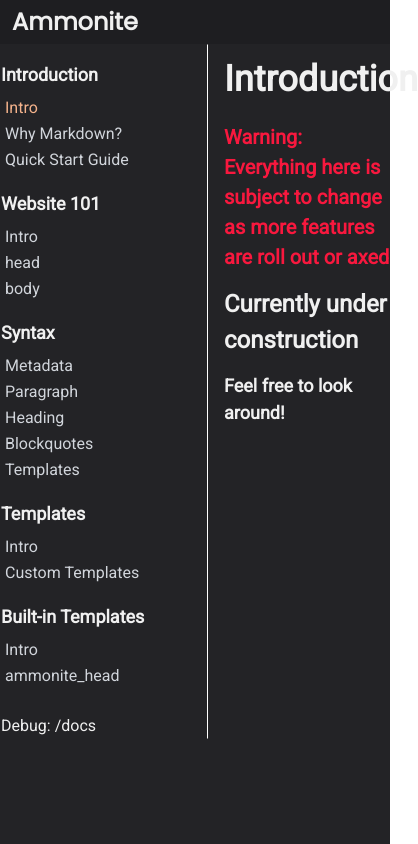
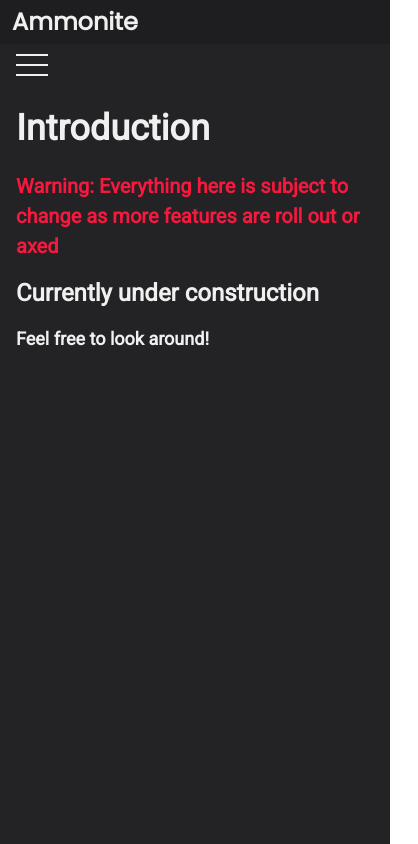
Before and after one commit to ammonite-dev/ammonite-docs, a SvelteKit app: page /docs in a window 390 px wide. Shown: the top 844 px of the page, 418 px wide, since content can reach past the window. Built offline with nearby package versions, Linux system fonts and the light colour scheme.

Commit message:
add hamburger menu for mobile

```diff
--- a/src/routes/docs/+layout.svelte
+++ b/src/routes/docs/+layout.svelte
@@ -1,6 +1,7 @@
 <script lang="ts">
 	import Sidebar from './Sidebar.svelte';
 	import { page } from '$app/stores';
+	import Hamburger from './Hamburger.svelte';
 
 	const pageTitle = 'Ammonite Docs';
 	const pageDescription = 'Learn how to use Ammonite to generate great wiki pages';
@@ -26,13 +27,20 @@
 	<meta property="og:description" content={pageDescription} />
 </svelte:head>
 
-<div class="flex flex-row flex-nowrap">
-	<div class="pr-4">
-		<div class="w-52 overflow-y-auto max-h-screen border border-white/0 border-r-white">
+<div class="flex sm:flex-row flex-col flex-nowrap">
+	<div>
+		<!-- Desktop sidebar -->
+		<div
+			class="sm:block hidden pr-4 w-52 overflow-y-auto max-h-screen border border-white/0 border-r-white"
+		>
 			<Sidebar path={$page.url.pathname} />
 		</div>
+		<!-- Mobile hamburger -->
+		<div class="sm:hidden block sm:p-0 px-4">
+			<Hamburger path={$page.url.pathname} open={false} />
+		</div>
 	</div>
-	<div class="min-w-0">
+	<div class="min-w-0 px-4">
 		<slot />
 	</div>
 </div>
--- /dev/null
+++ b/src/routes/docs/Hamburger.svelte
@@ -0,0 +1,87 @@
+<script lang="ts">
+	import { FONT_SIZES, FONT_WEIGHT } from '$lib/styles/fonts';
+	import { SECTIONS, SECTION_ITEMS } from '$lib/constants/table_of_contents';
+	import { FONT_COLOR, FONT_COLOR_HOVER } from '$lib/constants/colors';
+	import {
+		HAMBURGER_BUTTON_1,
+		HAMBURGER_BUTTON_1_OPEN,
+		HAMBURGER_BUTTON_2_OPEN,
+		HAMBURGER_BUTTON_3_OPEN,
+		HAMBURGER_MENU_CLOSED,
+		HAMBURGER_MENU_OPENED
+	} from '$lib/styles/hamburger';
+	import { page } from '$app/stores';
+
+	const SECTION_STYLE = `
+        ${FONT_SIZES['lg']} ${FONT_WEIGHT['bold']}
+        pt-4 pb-2
+    `;
+
+	const SECTION_ITEM_STYLE_SHARED = `
+		pl-1 pb-0.5
+        duration-300
+	`;
+
+	const SECTION_ITEM_STYLE_DEFAULT = `
+        ${SECTION_ITEM_STYLE_SHARED}
+        text-gray-300
+        ${FONT_COLOR_HOVER['accentPrimary']}
+    `;
+	const SECTION_ITEM_STYLE_SELECTED = `
+        ${SECTION_ITEM_STYLE_SHARED}
+        ${FONT_COLOR['accentPrimary']}
+    `;
+
+	export let path: string;
+
+	export let open: boolean;
+
+	const toggleMenu = () => {
+		open = !open;
+	};
+</script>
+
+<div>
+	<button on:click={toggleMenu}>
+		<div
+			class="
+		duration-300
+		bg-light-text-primary
+		dark:bg-dark-text-primary
+		hover:bg-light-primary
+		hover:dark:bg-dark-primary"
+		>
+			<div class={HAMBURGER_BUTTON_1} />
+			<div class={HAMBURGER_BUTTON_1} />
+			<div class={HAMBURGER_BUTTON_1} />
+			<div class={HAMBURGER_BUTTON_1} />
+		</div>
+	</button>
+	<div class={open ? HAMBURGER_MENU_OPENED : HAMBURGER_MENU_CLOSED}>
+		<div class="flex justify-end w-full pt-2 px-6">
+			<div class="{FONT_COLOR['primary']} {FONT_COLOR_HOVER['accentPrimary']}">
+				<button on:click={toggleMenu}>
+					<div class={HAMBURGER_BUTTON_1_OPEN} />
+					<div class={HAMBURGER_BUTTON_2_OPEN} />
+					<div class={HAMBURGER_BUTTON_3_OPEN} />
+				</button>
+			</div>
+		</div>
+		<div class="px-6">
+			{#each SECTIONS as section}
+				<div class={SECTION_STYLE}>{section.name}</div>
+				<ul class="flex flex-col">
+					{#each SECTION_ITEMS[section.id] ?? [] as link}
+						{#if link.url === $page.url.pathname}
+							<div class={SECTION_ITEM_STYLE_SELECTED}>{link.name}</div>
+						{:else}
+							<a class={SECTION_ITEM_STYLE_DEFAULT} href={link.url}>{link.name}</a>
+						{/if}
+					{/each}
+				</ul>
+			{/each}
+		</div>
+		<div class="h-6" />
+		<div>Debug: {path}</div>
+	</div>
+</div>
```
